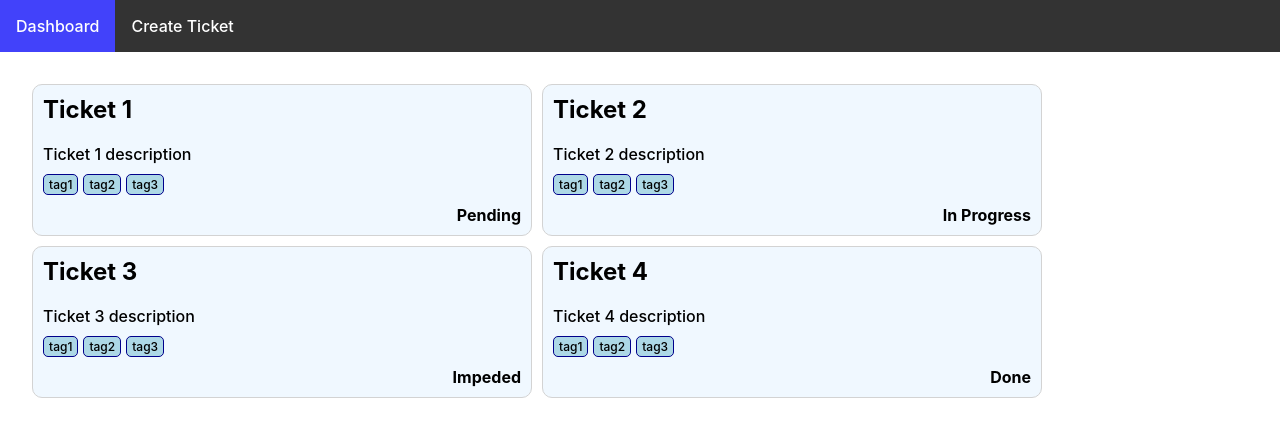
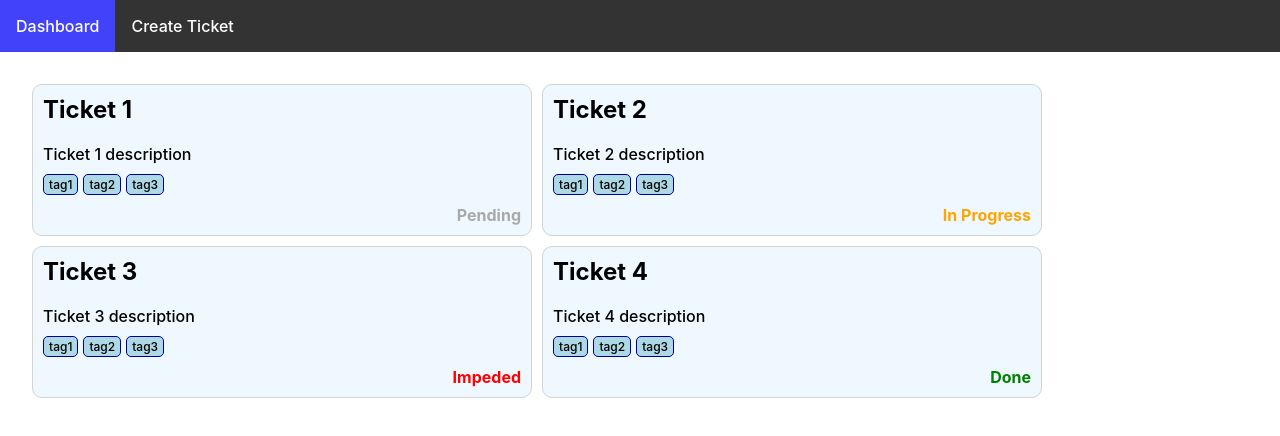
Before and after one commit to monello/coit-project1, a React (Create React App) app: page / in a window 1280 px wide. Shown: the top 436 px of the page. Built offline with nearby package versions, Linux system fonts and the light colour scheme; data requests are answered from the project's data file.

Commit message:
feat: create a status-indicator widget - basic

```diff
--- a/data/db.json
+++ b/data/db.json
@@ -5,28 +5,28 @@
             "heading": "Ticket 1",
             "description": "Ticket 1 description",
             "tags": ["tag1", "tag2", "tag3"],
-            "status": "Pending"
+            "status": { "variant": "pending", "label": "Pending" }
         },
         {
             "id": 2,
             "heading": "Ticket 2",
             "description": "Ticket 2 description",
             "tags": ["tag1", "tag2", "tag3"],
-            "status": "In Progress"
+            "status": { "variant": "in-progress", "label": "In Progress" }
         },
         {
             "id": 3,
             "heading": "Ticket 3",
             "description": "Ticket 3 description",
             "tags": ["tag1", "tag2", "tag3"],
-            "status": "Impeded"
+            "status": { "variant": "impeded", "label": "Impeded" }
         },
         {
             "id": 4,
             "heading": "Ticket 4",
             "description": "Ticket 4 description",
             "tags": ["tag1", "tag2", "tag3"],
-            "status": "Done"
+            "status": { "variant": "done", "label": "Done" }
         }
     ]
 }
--- a/src/components/Card/Card.css
+++ b/src/components/Card/Card.css
@@ -22,8 +22,3 @@
     gap: 5px;
     margin-bottom: 10px;
 }
-
-.status {
-    font-weight: 700;
-    text-align: end;
-}
--- a/src/components/Card/Card.tsx
+++ b/src/components/Card/Card.tsx
@@ -1,4 +1,5 @@
 import { Tag } from "../Tag";
+import { Status, StatusIndicator } from "../StatusIndicator";
 
 import "./Card.css";
 
@@ -7,7 +8,7 @@ export interface CardProps {
     heading: string;
     description: string;
     tags: string[];
-    status: string;
+    status: Status;
 }
 
 export const Card = ({ heading, description, tags, status }: CardProps) => {
@@ -20,7 +21,7 @@ export const Card = ({ heading, description, tags, status }: CardProps) => {
                     <Tag key={index} name={tag} />
                 ))}
             </div>
-            <div className="status">{status}</div>
+            <StatusIndicator {...status} />
         </div>
     );
 };
--- /dev/null
+++ b/src/components/StatusIndicator/StatusIndicator.css
@@ -0,0 +1,17 @@
+.status {
+    font-weight: 700;
+    text-align: end;
+}
+
+.status.pending {
+    color: darkgrey;
+}
+.status.in-progress {
+    color: orange;
+}
+.status.impeded {
+    color: red;
+}
+.status.done {
+    color: green;
+}
--- /dev/null
+++ b/src/components/StatusIndicator/StatusIndicator.tsx
@@ -0,0 +1,14 @@
+import "./StatusIndicator.css";
+
+export type StatusVariant = "pending" | "in-progress" | "impeded" | "done";
+
+export interface Status {
+    variant: StatusVariant;
+    label: string;
+}
+
+interface StatusIndicatorProps extends Status {}
+
+export const StatusIndicator = ({ variant, label }: StatusIndicatorProps) => {
+    return <div className={`status ${variant}`}>{label}</div>;
+};
--- /dev/null
+++ b/src/components/StatusIndicator/index.ts
@@ -0,0 +1 @@
+export * from './StatusIndicator';
--- a/src/components/index.ts
+++ b/src/components/index.ts
@@ -2,3 +2,4 @@ export * from './Header';
 export * from './Layout';
 export * from './Card';
 export * from './Tag';
+export * from './StatusIndicator';
--- a/src/pages/CreateIssue/CreateIssue.tsx
+++ b/src/pages/CreateIssue/CreateIssue.tsx
@@ -1,4 +1,7 @@
 import { useForm } from "../../hooks/useForm";
+
+import { StatusVariant } from "../../components";
+
 import "./CreateIssue.css";
 
 interface Issue {
@@ -6,7 +9,7 @@ interface Issue {
     heading: string;
     description: string;
     tags: string;
-    status: "pending" | "in-progress" | "impeded" | "done";
+    status: StatusVariant;
 }
 
 export const CreateIssue = () => {
@@ -98,10 +101,12 @@ export const CreateIssue = () => {
                         </select>
                     </label>
                 </div>
+                <div className="cta">
+                    <button className="create" type="submit">
+                        Create Ticket
+                    </button>
+                </div>
             </fieldset>
-            <div className="cta">
-                <button type="submit">Create Ticket</button>
-            </div>
         </form>
     );
 };
```
